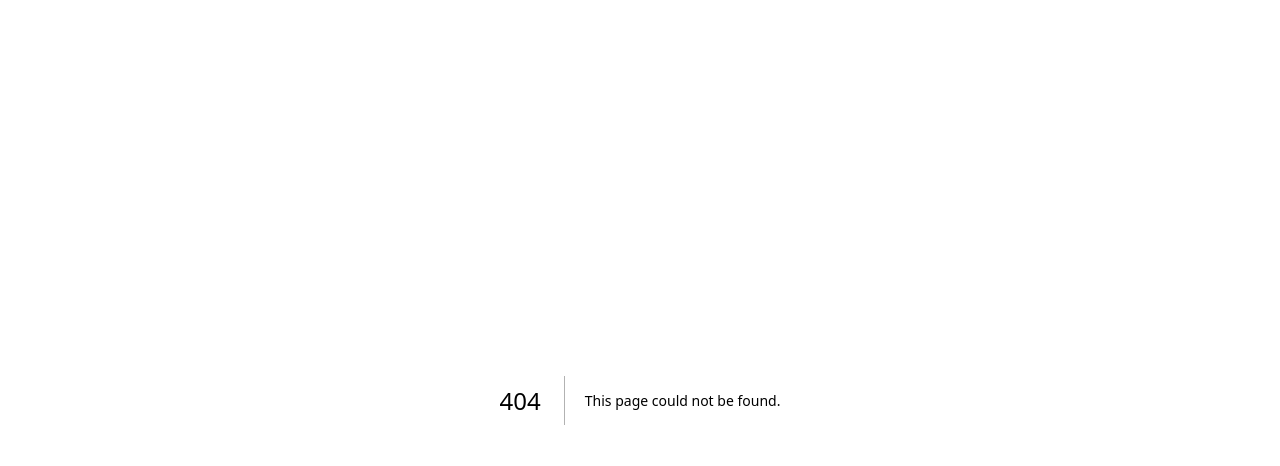
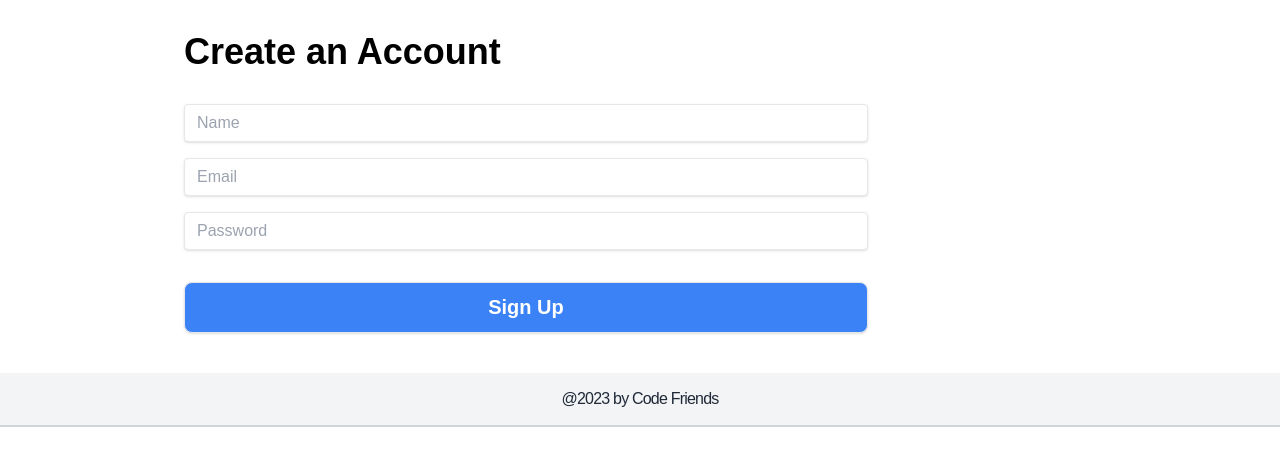
Before and after one commit to alexdwagner/code-friends, a Next.js app: page /register in a window 1280 px wide. Before the commit this address had no page. Shown: the top 466 px of the page. Built offline with nearby package versions, Linux system fonts and the light colour scheme; a web font is replaced by a local one.

Commit message:
Registration screen added.

```diff
--- a/package.json
+++ b/package.json
@@ -15,6 +15,7 @@
     "@types/node": "20.4.4",
     "@types/react": "18.2.15",
     "@types/react-dom": "18.2.7",
+    "axios": "^1.4.0",
     "eslint": "8.45.0",
     "eslint-config-next": "13.4.12",
     "next": "13.4.12",
--- a/src/app/globals.css
+++ b/src/app/globals.css
@@ -19,6 +19,7 @@
 
 html {
   height: 100%;
+  overflow: hidden;
 }
 
 body {
--- a/src/components/auth/LoginForm.tsx
+++ b/src/components/auth/LoginForm.tsx
@@ -28,7 +28,7 @@ const LoginForm: React.FC = () => {
 
   return (
     <FormProvider {...formMethods}>
-      <div className="rounded-lg hover:shadow-2xl transition duration-300 min-w-[390px] w-full sm-md:w-3/4 md:w-3/4 lg:w-3/4 flex flex-col items-center">
+      <div className="rounded-lg transition duration-300 min-w-[390px] w-full sm-md:w-3/4 md:w-3/4 lg:w-3/4 flex flex-col items-center">
         <form onSubmit={handleSubmit(onSubmit)} className="text-center w-3/4">
           <input
             {...register('username', { required: true })}
@@ -67,12 +67,14 @@ const LoginForm: React.FC = () => {
             <FaApple />
           </button>
         </div>
-        <p className="text-center mt-4">
+        <b>
+        <p className="text-center mt-4 text-gray-700">
           Don’t have an Account?{' '}
           <Link href="/register" className="text-blue-500 hover:underline">
             Create your account
           </Link>
         </p>
+        </b>
       </div>
     </FormProvider>
   );
--- /dev/null
+++ b/src/components/auth/RegisterForm.tsx
@@ -0,0 +1,53 @@
+// src/components/auth/RegisterForm.tsx
+import React from 'react';
+import { useForm, SubmitHandler } from 'react-hook-form';
+import { useRegister } from '../../hooks/UseRegister';
+
+interface RegisterData {
+  name: string;
+  email: string;
+  password: string;
+}
+
+const RegisterForm: React.FC = () => {
+  const { register, handleSubmit } = useForm<RegisterData>();
+  const registerMutation = useRegister();
+
+  const onSubmit: SubmitHandler<RegisterData> = async (data) => {
+    try {
+      await registerMutation.mutateAsync(data);
+      // Redirect to dashboard or other page
+    } catch (error) {
+      console.error(error);
+      // Handle error
+    }
+  };
+
+  return (
+    <form onSubmit={handleSubmit(onSubmit)} className="text-center w-3/4">
+      <input
+        {...register('name', { required: true })}
+        type="text"
+        placeholder="Name"
+        className="shadow appearance-none border rounded w-full py-2 px-3 text-gray-700 leading-tight focus:outline-none focus:shadow-outline mb-4"
+      />
+      <input
+        {...register('email', { required: true })}
+        type="email"
+        placeholder="Email"
+        className="shadow appearance-none border rounded w-full py-2 px-3 text-gray-700 leading-tight focus:outline-none focus:shadow-outline mb-4"
+      />
+      <input
+        {...register('password', { required: true })}
+        type="password"
+        placeholder="Password"
+        className="shadow appearance-none border rounded w-full py-2 px-3 text-gray-700 leading-tight focus:outline-none focus:shadow-outline mb-8"
+      />
+      <button className="bg-blue-500 text-white py-3 rounded-lg font-bold text-xl hover:bg-blue-600 shadow appearance-none border w-full leading-tight focus:outline-none focus:shadow-outline">
+        Sign Up
+      </button>
+    </form>
+  );
+};
+
+export default RegisterForm;
--- a/src/components/auth/Registration.tsx
+++ /dev/null
@@ -1,45 +0,0 @@
-import React, { useState } from 'react';
-
-type RegistrationProps = {
-  onRegister: (username: string, password: string, email: string) => void;
-};
-
-const Registration: React.FC<RegistrationProps> = ({ onRegister }) => {
-    const [username, setUsername] = useState<string>('');
-    const [password, setPassword] = useState<string>('');
-    const [email, setEmail] = useState<string>('');
-
-    const handleSubmit = (e: React.FormEvent<HTMLFormElement>) => {
-        e.preventDefault();
-        onRegister(username, password, email);
-    };
-
-    return (
-        <div>
-            <h2>Register</h2>
-            <form onSubmit={handleSubmit}>
-                <input
-                    type="text"
-                    placeholder="Username"
-                    value={username}
-                    onChange={(e: React.ChangeEvent<HTMLInputElement>) => setUsername(e.target.value)}
-                />
-                <input
-                    type="password"
-                    placeholder="Password"
-                    value={password}
-                    onChange={(e: React.ChangeEvent<HTMLInputElement>) => setPassword(e.target.value)}
-                />
-                <input
-                    type="email"
-                    placeholder="Email"
-                    value={email}
-                    onChange={(e: React.ChangeEvent<HTMLInputElement>) => setEmail(e.target.value)}
-                />
-                <button type="submit">Register</button>
-            </form>
-        </div>
-    );
-};
-
-export default Registration;
--- /dev/null
+++ b/src/hooks/UseRegister.ts
@@ -0,0 +1,11 @@
+import { useMutation } from 'react-query';
+import axios from 'axios';
+
+const registerUser = async (userData: { name: string; email: string; password: string }) => {
+  const response = await axios.post('/api/register', userData);
+  return response.data;
+};
+
+export const useRegister = () => {
+  return useMutation(registerUser);
+};
--- /dev/null
+++ b/src/pages/register.tsx
@@ -0,0 +1,21 @@
+// src/pages/register.tsx
+import React from 'react';
+import Header from '../components/layout/Header';
+import Footer from '../components/layout/Footer';
+import RegisterForm from '../components/auth/RegisterForm'; // Import the RegisterForm component
+
+const Register: React.FC = () => {
+  return (
+    <>
+      <div className="container mx-auto">
+        <div className="bg-white p-6 rounded-lg transition duration-300 mb-4 mx-auto min-w-[390px] mt-2 w-full sm-md:w-3/4 md:w-3/4 lg:w-3/4 flex flex-col items-center md:items-start">
+          <h1 className="text-3xl font-semibold mb-8 text-center md:text-left lg:text-left md:text-3xl lg:text-4xl">Create an Account</h1>
+          <RegisterForm /> {/* Render the RegisterForm component */}
+        </div>
+      </div>
+      <Footer />
+    </>
+  );
+};
+
+export default Register;
```
Also changed, not shown: 1 other file (tests, documents, lock files or other folders).
